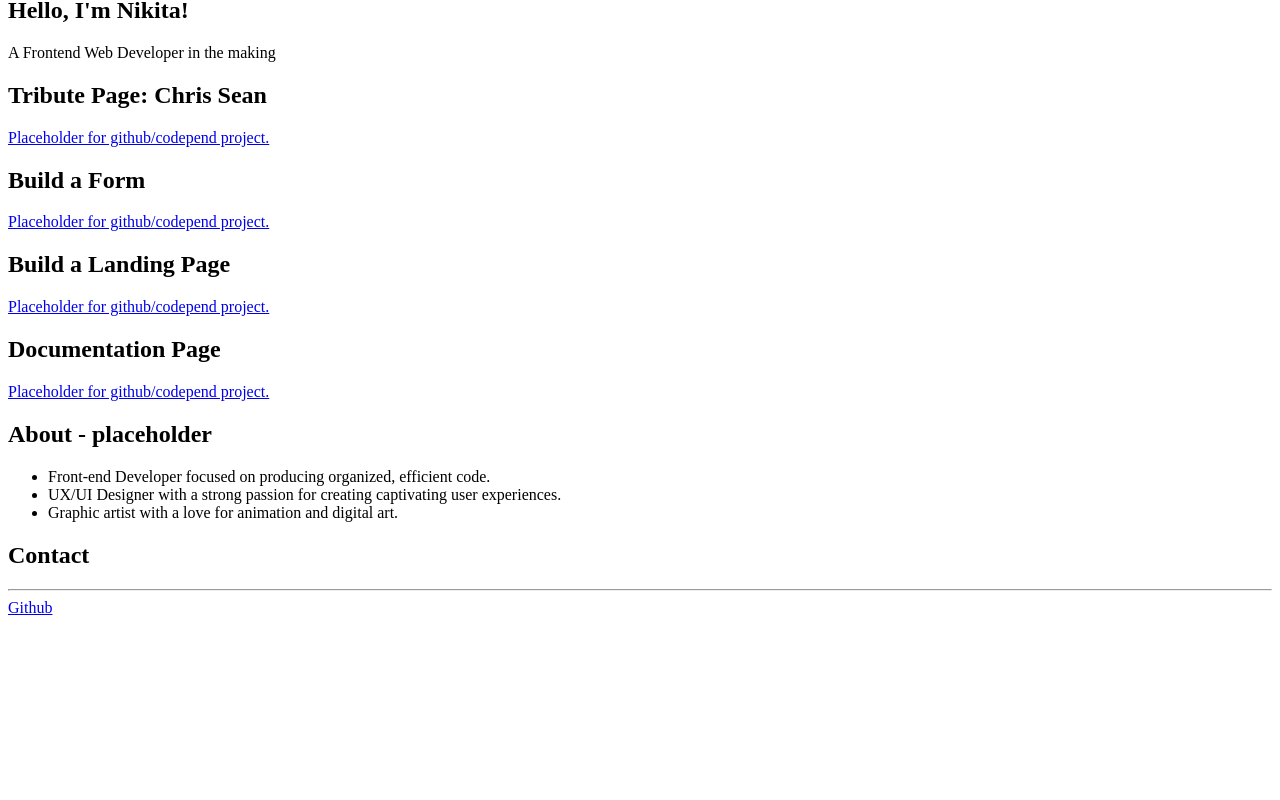
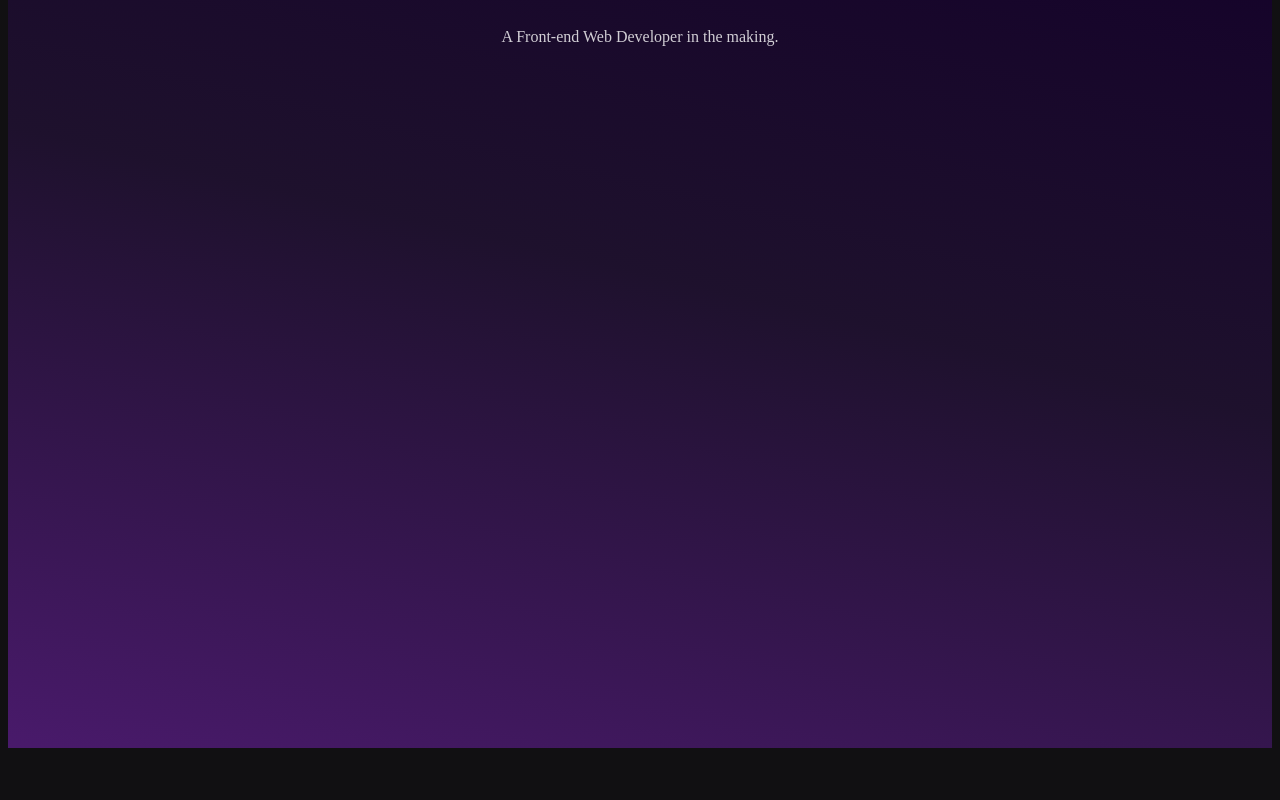
Before and after one commit to Niikii-J/FreeCodeCamp---Portfolio-page, a plain HTML site: page src/index.html in a window 1280 px wide. Shown: the part 85-885 px from the top of the page. Before the commit the page ends 800 px from the top, so only its background shows below. Drawn offline with Linux system fonts and the light colour scheme.

Commit message:
Update index.html

```diff
--- a/src/index.html
+++ b/src/index.html
@@ -1,9 +1,8 @@
-<script src="https://cdn.freecodecamp.org/testable-projects-fcc/v1/bundle.js"></script>
-
 <!DOCTYPE html>
 <html>
   <head>
     <title>Nikita's Portfolio</title>
+    <link href="style.css" rel="stylesheet" type="text/css">
   </headd>
 
 
@@ -20,7 +19,7 @@
 
       <section id="welcome-section">
         <h1>Hello, I'm Nikita!</h1>
-        <p>A Frontend Web Developer in the making</p>
+        <p>A Front-end Web Developer in the making.</p>
       </section>
 
       <section id="projects">
```
